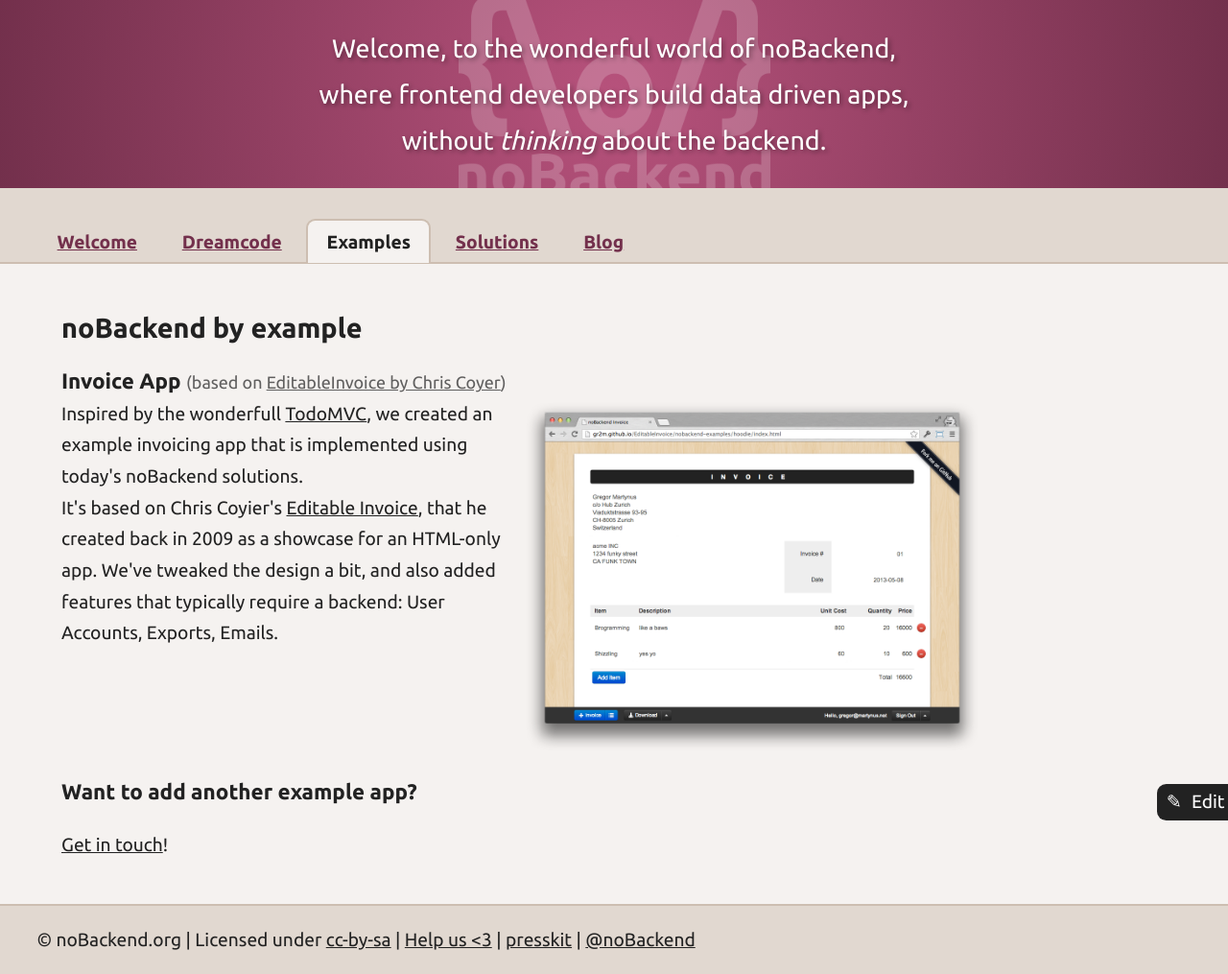
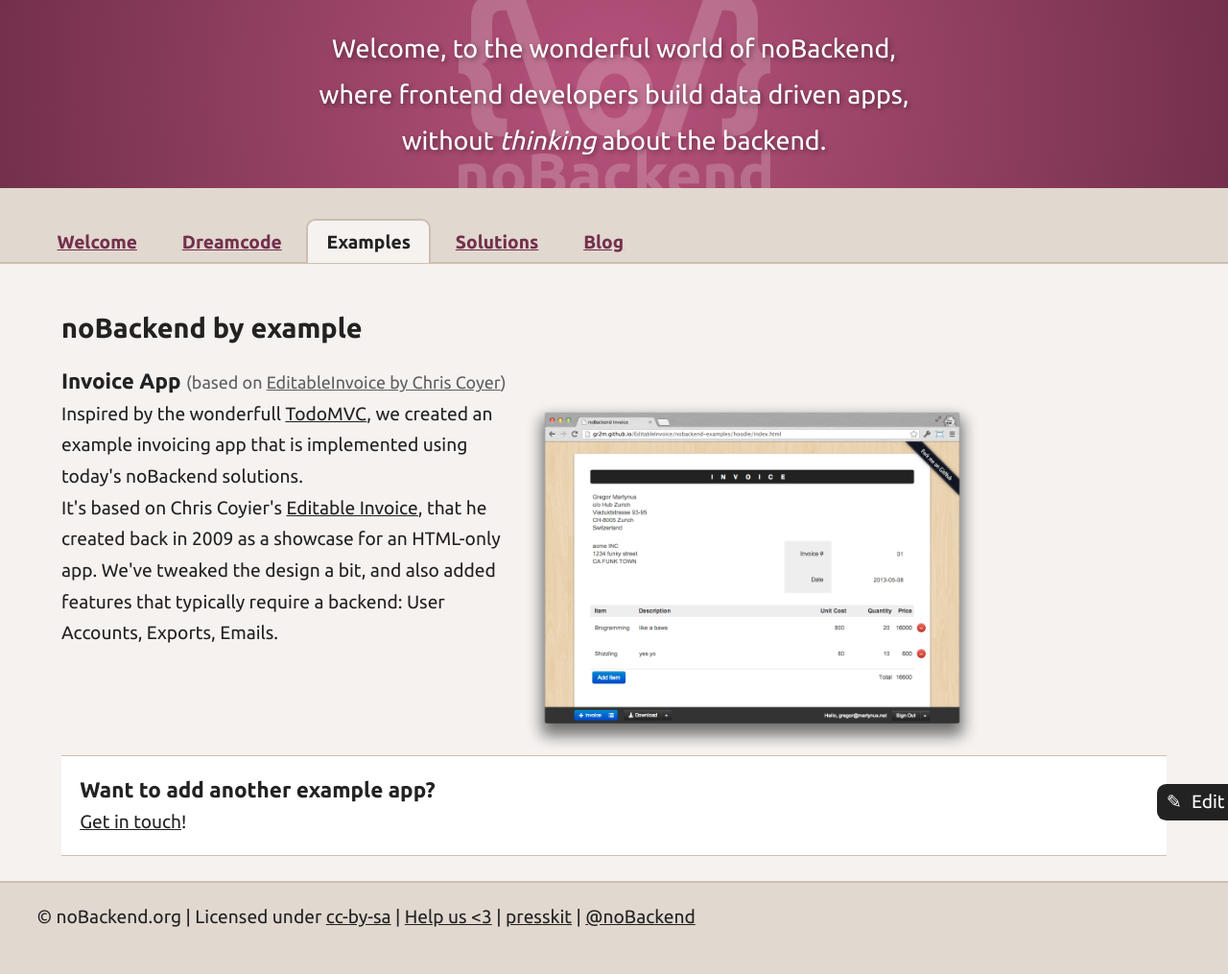
Before and after one commit to noBackend/nobackend.org, a Jekyll site: the page built from examples.html, in a window 1280 px wide. Shown: the whole page at 96% size. Built offline with Jekyll 4.4.1, drawn with Linux system fonts in a browser that asks for light colours; after the commit the page ends 991 px from its top, so only the background shows below that.

```diff
--- a/examples.html
+++ b/examples.html
@@ -30,9 +30,11 @@ tab:      examples
   </p>
 </article>
 
+<div class="box">
   <h3>
     Want to add another example app?
   </h3>
   <p>
      <a href="https://twitter.com/nobackend">Get in touch</a>!
   </p>
+</div>
--- a/help_us.html
+++ b/help_us.html
@@ -7,7 +7,7 @@ title:    Welcome to noBackend!
 
 <p>
   This is early days of noBackend. Help us, by sending over
-  feedback, spreading the word, <a href="https://github.com/noBackend/nobackend.org/">fixing some typos</a>,
+  feedback, spreading the word, <a href="{{ site.github_url }}">fixing some typos</a>,
   make a shiny design for the website, <a href="https://github.com/nobackend/example-invoice/">add an implementation of another
   noBackend solution for our example app</a>, add entirely new
   example apps, add new noBackend solutions. What ever comes
--- a/solutions.html
+++ b/solutions.html
@@ -32,6 +32,7 @@ tab:      solutions
   See also: <a href="http://unhosted.org">unhosted</a>
 </p>
 
+<div class="box">
   <h3>
     Want to add another noBackend solution?
   </h3>
@@ -48,3 +49,4 @@ tab:      solutions
     <a href="http://nobackend.github.io/example-invoice/">example app</a>, as well as a link to a proper
     documentation of the solutions frontend API.
   </p>
+</div>
```
Also changed, not shown: README.md. Lines whose indentation alone changed are shown as unchanged.
